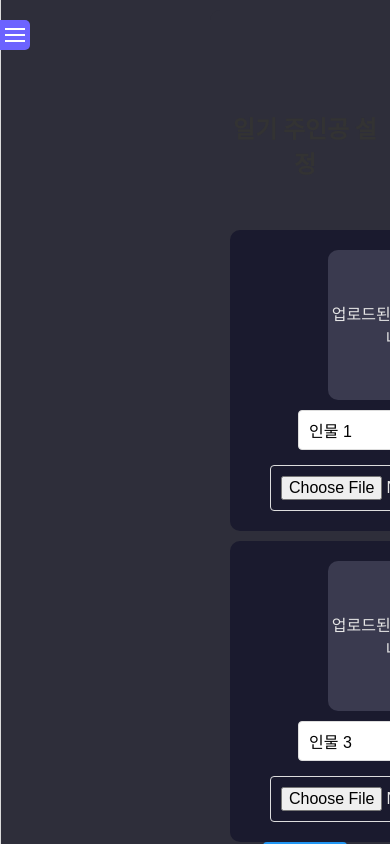
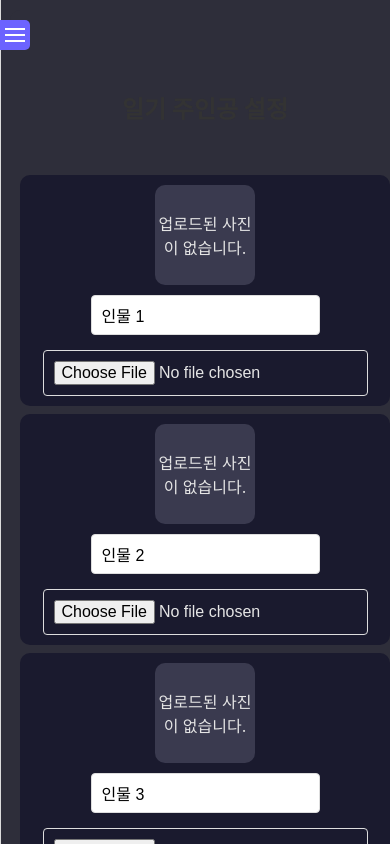
Before and after one commit to meraki95/magic_diary, a React (Create React App) app: page /characters in a window 390 px wide. Built offline with nearby package versions, Linux system fonts and the light colour scheme.

Commit message:
Fix the Design

```diff
--- a/src/components/Community.js
+++ b/src/components/Community.js
@@ -14,7 +14,7 @@ function Community({ sidebarVisible }) {
   const [isNewPostOpen, setIsNewPostOpen] = useState(false);
   const [isDatePickerOpen, setIsDatePickerOpen] = useState(false);
   const [newPost, setNewPost] = useState({ content: '', diaryContent: '', image: null, entryDate: null, visibility: 'public' });
-  const [setSelectedFile] = useState(null);
+  const [selectedFile, setSelectedFile] = useState(null); // 수정된 부분
   const [isLoading, setIsLoading] = useState(true);
   const [error, setError] = useState(null);
 
--- a/src/components/DiaryImageGeneration.js
+++ b/src/components/DiaryImageGeneration.js
@@ -179,8 +179,15 @@ function DiaryImageGeneration() {
 
 
   if (isLoading) {
-    return <div className="loading-spinner">이미지를 생성하고 있어요. 잠시만 기다려주세요...</div>;
+    return (
+      <div className="loading-spinner-container">
+        <div className="loading-spinner">
+          이미지를 생성하고 있어요. 잠시만 기다려주세요...
+        </div>
+      </div>
+    );
   }
+
   if (isAdjusting) {
     return (
       <div className="image-adjustment-container">
--- a/src/styles/CharacterSetup.css
+++ b/src/styles/CharacterSetup.css
@@ -17,6 +17,7 @@
 .sidebar-visible .character-setup-container {
   margin-left: 250px; /* 사이드바가 보일 때만 마진 적용 */
 }
+
 .character-grid {
   display: grid;
   grid-template-columns: repeat(4, 1fr); /* 사진을 가로로 4개 배치 */
@@ -42,7 +43,6 @@
   border-radius: 10px;
   margin-bottom: 10px;
 }
-
 
 .character-placeholder {
   width: 150px;
@@ -79,7 +79,6 @@ input[type="file"] {
   margin-top: 5px;
 }
 
-
 .character-item p {
   font-size: 18px;
   margin: 10px 0;
@@ -96,17 +95,72 @@ input[type="file"] {
   color: #E5E5E5;
 }
 
+/* 반응형 디자인 */
+@media (max-width: 1024px) {
+  .character-grid {
+    grid-template-columns: repeat(3, 1fr); /* 태블릿 크기에서는 가로 3개 배치 */
+    gap: 15px;
+  }
+}
 
-/* 반응형 디자인 */
 @media (max-width: 768px) {
   .character-setup-container {
-    margin-left: 200px;
+    padding: 10px; /* 모바일에서는 패딩을 줄여 화면 공간 활용 */
+    margin-left: 0; /* 모바일에서는 사이드바가 보여도 마진 없음 */
+    padding-top: 60px; /* 상단 패딩을 줄여서 더 많은 공간 확보 */
   }
-  .sidebar-visible .character-setup-container {
-    margin-left: 0; /* 모바일에서는 사이드바가 보여도 마진 없음 */
-  }
+
   .character-grid {
-    grid-template-columns: repeat(2, 1fr);/* 모바일에서는 가로 2개 배치 */
+    grid-template-columns: repeat(2, 1fr); /* 모바일에서는 가로 2개 배치 */
     gap: 10px;
   }
+
+  .character-item {
+    padding: 15px; /* 모바일에서는 내부 패딩을 줄임 */
+  }
+
+  .character-item p {
+    font-size: 16px; /* 모바일에서 글자 크기 조정 */
+  }
+
+  .character-placeholder {
+    width: 120px;
+    height: 120px; /* 모바일에서 크기 조정 */
+    margin-left: 0; /* 모바일에서는 중앙 배치 */
+  }
+
+  .file-upload-container {
+    left: 0; /* 모바일에서는 위치 초기화 */
+    align-items: center;
+  }
+
+  input[type="file"] {
+    left: 0; /* 모바일에서 위치 초기화 */
+    margin: 0;
+  }
+
+  .file-upload-container span {
+    left: 0; /* 모바일에서 위치 초기화 */
+    margin-top: 5px;
+  }
 }
+
+@media (max-width: 480px) {
+  .character-grid {
+    grid-template-columns: 1fr; /* 작은 화면에서는 가로 1개 배치 */
+    gap: 8px;
+  }
+
+  .character-item {
+    padding: 10px; /* 작은 화면에서는 패딩을 더 줄임 */
+  }
+
+  .character-item p {
+    font-size: 14px; /* 작은 화면에서는 더 작은 글자 크기 */
+  }
+
+  .character-placeholder {
+    width: 100px;
+    height: 100px; /* 작은 화면에서 크기 조정 */
+  }
+}
--- a/src/styles/DiaryImageGeneration.css
+++ b/src/styles/DiaryImageGeneration.css
@@ -27,7 +27,6 @@ h2 {
   text-align: center;
   font-size: 18px;
   color: #666;
-  margin: 40px 0;
 }
 
 .generated-image, .saved-image {
@@ -149,6 +148,13 @@ h2 {
 .character-control label {
   flex: 1;
 }
+.loading-spinner-container {
+  display: flex;
+  justify-content: center;
+  align-items: center;
+  min-height: 100vh; /* 화면 전체 높이를 차지 */
+  width: 100%; /* 부모 요소의 너비를 전체로 설정 */
+}
 
 .character-control input {
   flex: 2;
```
